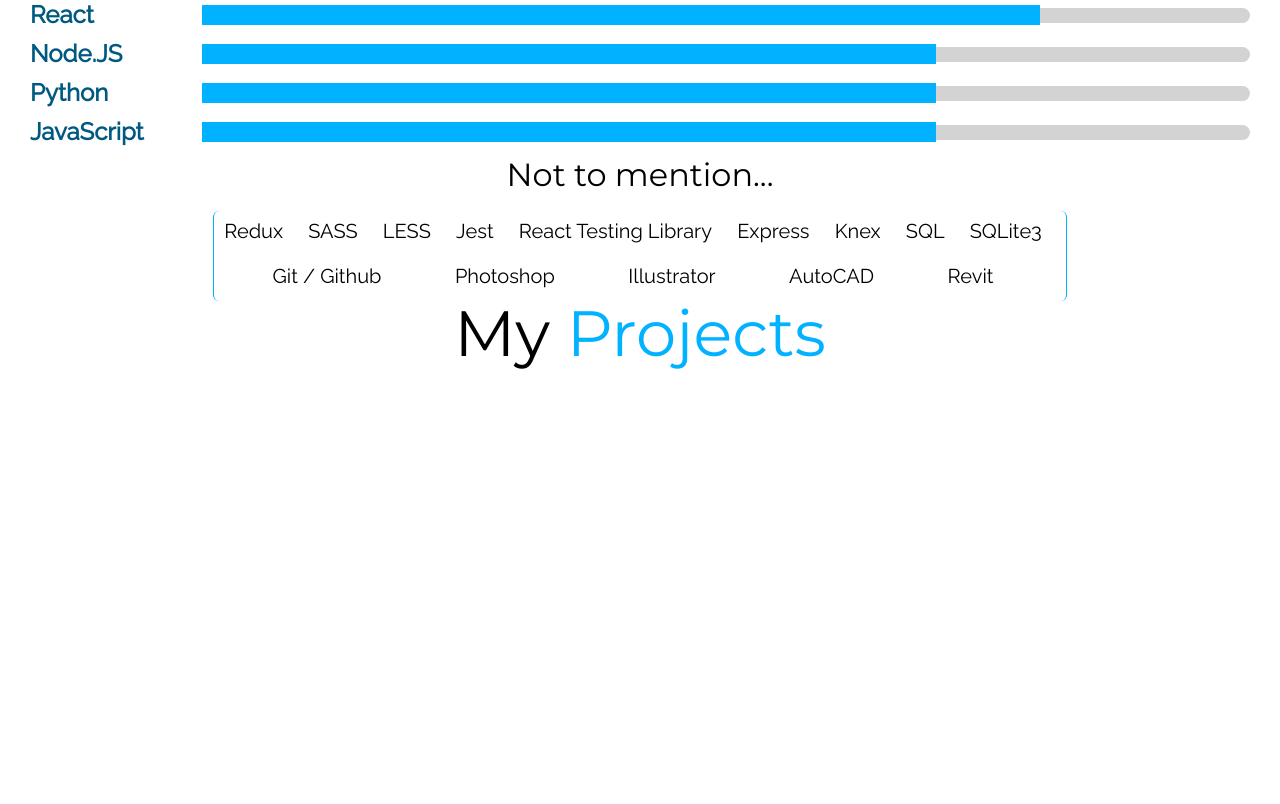
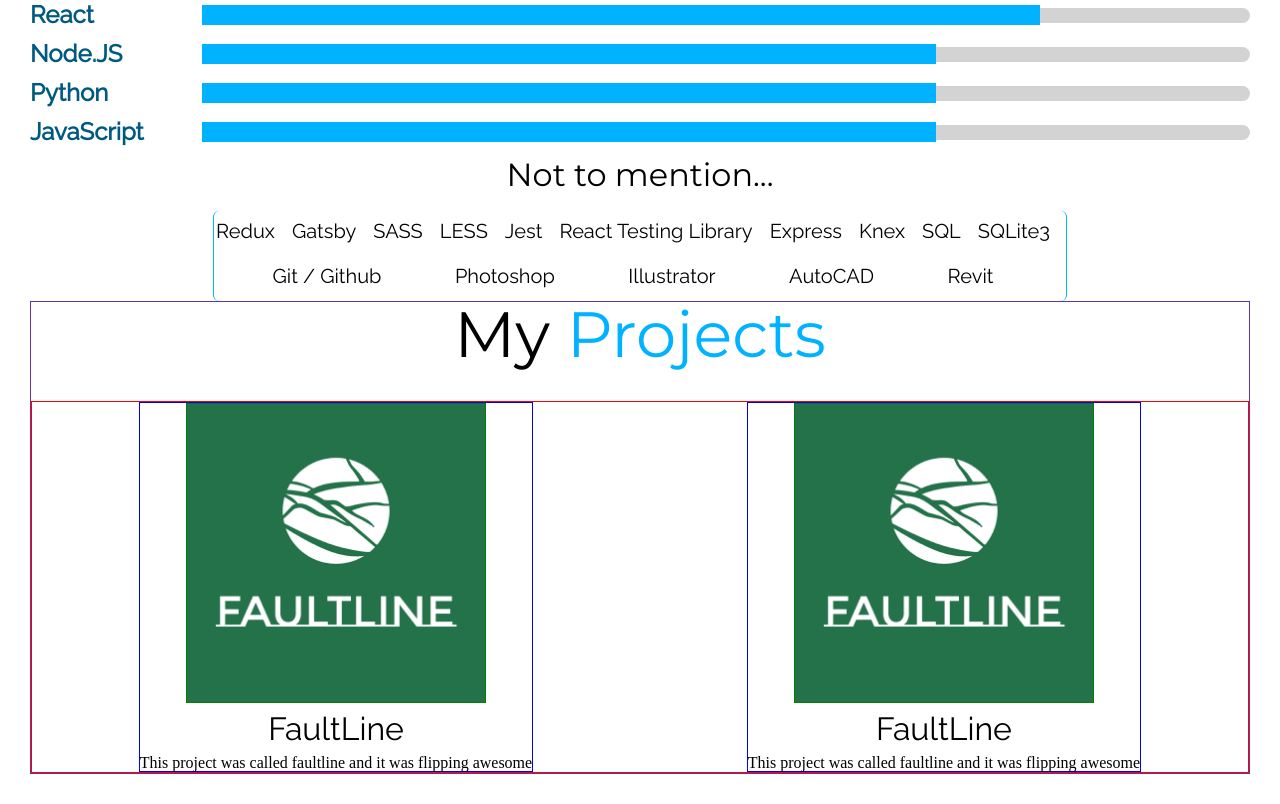
Before and after one commit to jjbreig5909/portfolio-site, a Gatsby site: page / in a window 1280 px wide. Shown: the part 965-1769 px from the top of the page. Before the commit the page ends 1395 px from the top, so only its background shows below. Built offline with nearby package versions, Linux system fonts and the light colour scheme; Gatsby itself is replaced by a stand-in of ours.

Commit message:
created project section

```diff
--- a/src/pages/index.js
+++ b/src/pages/index.js
@@ -3,6 +3,9 @@ import { Link } from "gatsby"
 
 import Layout from "../components/layout"
 import SEO from "../components/seo"
+
+
+
 
 const IndexPage = () => (
   <Layout>
@@ -29,6 +32,7 @@ const IndexPage = () => (
       <h2 className="skills-title-secondary">Not to mention...</h2>
       <ul className="skills-extra">
         <li className="skill">Redux</li>
+        <li className="skill">Gatsby</li>
         <li className="skill">SASS</li>
         <li className="skill">LESS</li>
         <li className="skill">Jest</li>
@@ -44,11 +48,22 @@ const IndexPage = () => (
         <li className="skill">Revit</li>
       </ul>
     </div>
-    <div className="portfolio-section">
+    <div className="projects-section">
     <h1 className="section-title">My <span className="accent">Projects</span></h1>
       <div className = "projects">
-        <div className="project-card">
-
+        <div className = "project-card">
+          <div className="project faultline" />
+          <div className = "project-information">
+            <h2>FaultLine</h2>
+            <p>This project was called faultline and it was flipping awesome</p>
+          </div>
+        </div>
+        <div className = "project-card">
+          <div className="project faultline" />
+          <div className = "project-information">
+            <h2>FaultLine</h2>
+            <p>This project was called faultline and it was flipping awesome</p>
+          </div>
         </div>
       </div>
     </div>
--- a/src/styling/index.scss
+++ b/src/styling/index.scss
@@ -174,3 +174,39 @@ html {
   height: 15px;
 
 }
+
+.projects-section{
+  border: 1px solid rebeccapurple
+}
+
+.projects{
+  display: flex;
+  flex-wrap: wrap;
+  border: 1px solid red;
+}
+
+.project-card{
+  border: 1px solid blue;
+  margin: auto;
+}
+
+.project{
+  border: 1px solid green;
+  height: 300px;
+  width: 300px;
+}
+
+.project-information{
+  h2{
+    margin: 10px 0px;
+    font-size: 2rem;
+    font-family: "Raleway";
+    text-align: center;
+  }
+}
+
+.faultline{
+  background-image: url(../images/Faultline-Cover.png);
+  background-size: cover;
+  margin: auto;
+}
```
Also changed, not shown: src/images/Faultline-Cover.png (added).
